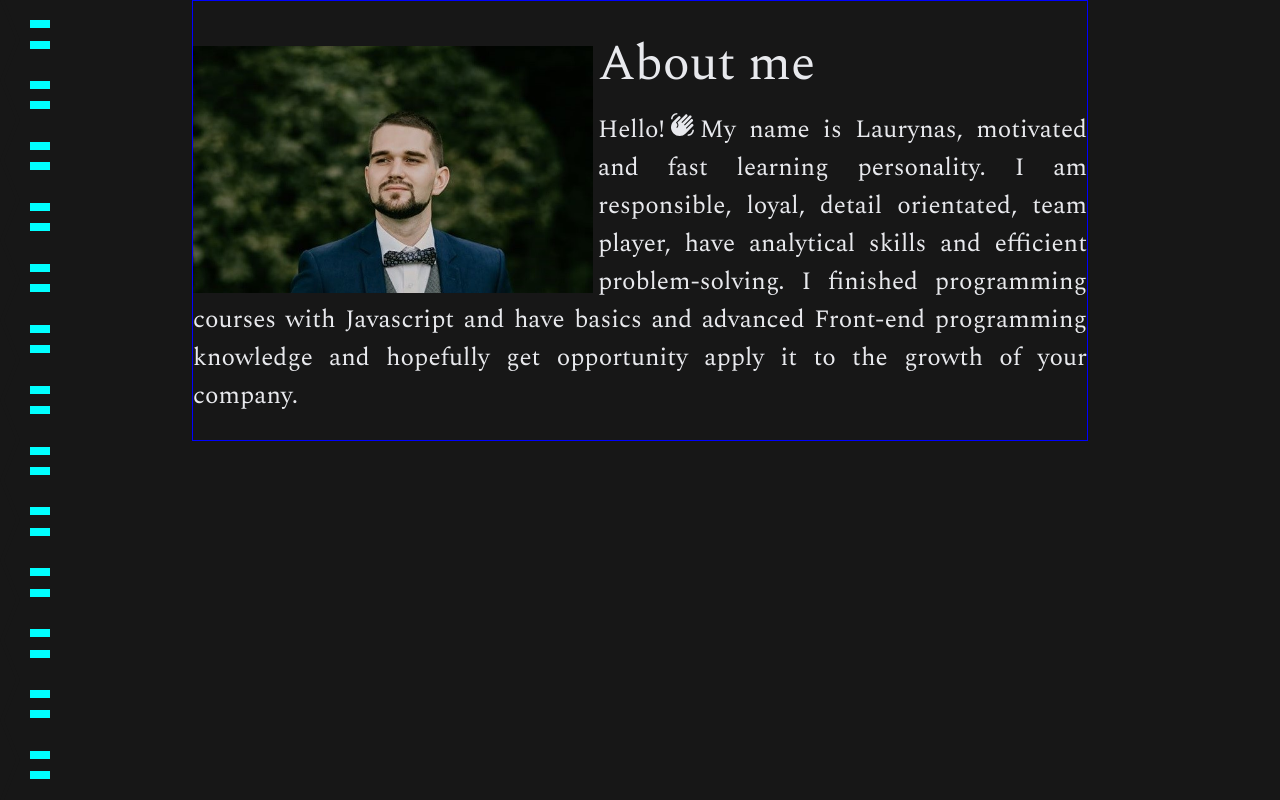
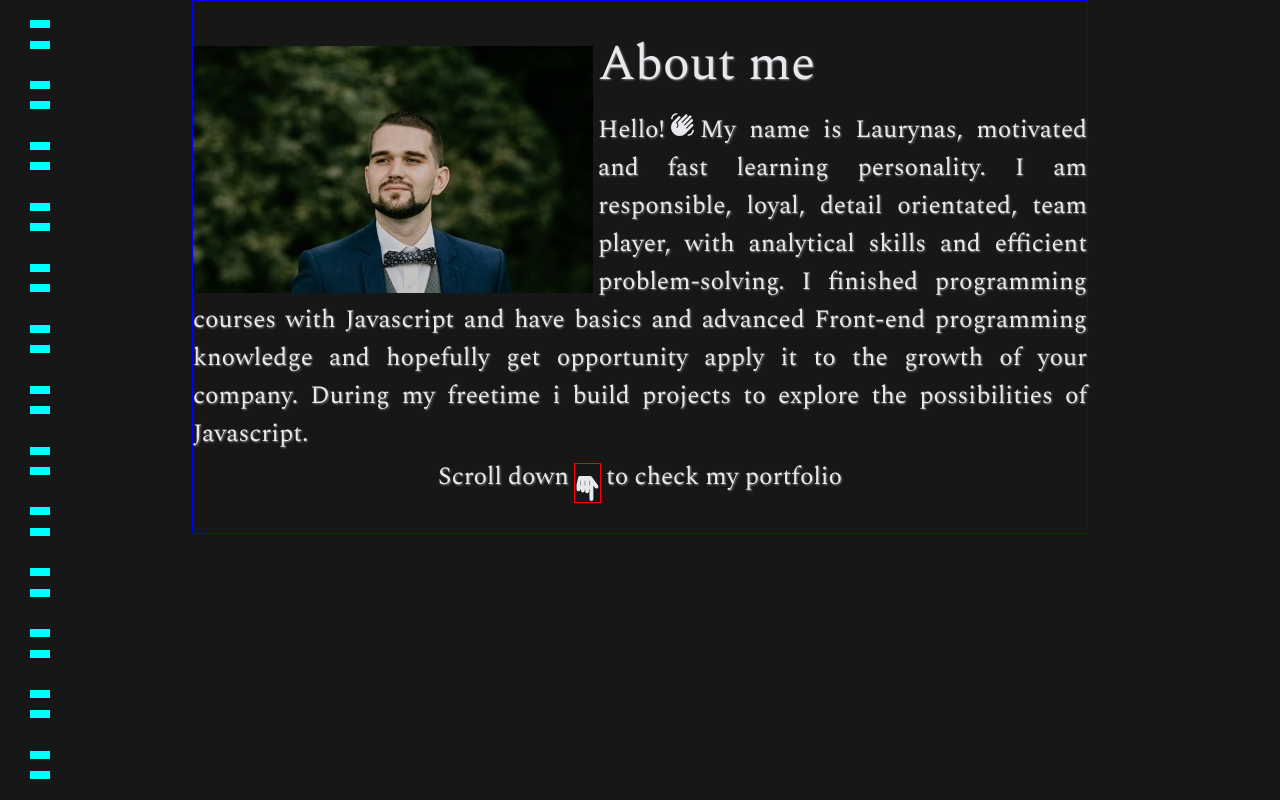
Before and after one commit to laurynas-cyber/Portfolio, a React (Create React App) app: page / in a window 1280 px wide. Built offline with nearby package versions, Linux system fonts and the light colour scheme.

Commit message:
finger down

```diff
--- a/src/Component/Scroll.jsx
+++ b/src/Component/Scroll.jsx
@@ -3,6 +3,7 @@ import img from "../assets/profilio23.jpg";
 import styles from "./styles.module.scss";
 import { useRef } from "react";
 import { MdWavingHand } from "react-icons/md";
+import { FaHandPointer } from "react-icons/fa";
 const X_LINES = 40;
 
 const PAGE_COUNT = 2;
@@ -46,11 +47,19 @@ export default function Scroll() {
                 <MdWavingHand style={{ marginTop: "10px" }} />
               </span>
               My name is Laurynas, motivated and fast learning personality. I am
-              responsible, loyal, detail orientated, team player, have
+              responsible, loyal, detail orientated, team player, with
               analytical skills and efficient problem-solving. I finished
               programming courses with Javascript and have basics and advanced
               Front-end programming knowledge and hopefully get opportunity
-              apply it to the growth of your company.
+              apply it to the growth of your company. During my freetime i build
+              projects to explore the possibilities of Javascript.
+              <span className={styles.scroll_text}>
+                Scroll down
+                <span>
+                  <FaHandPointer />
+                </span>
+                to check my portfolio
+              </span>
             </p>
           </div>
         </div>
--- a/src/Component/styles.module.scss
+++ b/src/Component/styles.module.scss
@@ -142,6 +142,7 @@
     p {
       text-align: justify;
       font-size: 25px;
+      text-shadow: 1px 1px 2px gray;
       .me {
         display: flex;
         font-size: 2em;
@@ -154,8 +155,15 @@
         width: 400px;
         float: inline-start;
       }
-      h1 {
-        margin-top: 10px;
+      .scroll_text {
+        display: flex;
+        justify-content: center;
+        margin: 5px;
+        span {
+          transform: rotate(180deg);
+          margin: 5px;
+          border: solid 1px red;
+        }
       }
     }
   }
```
